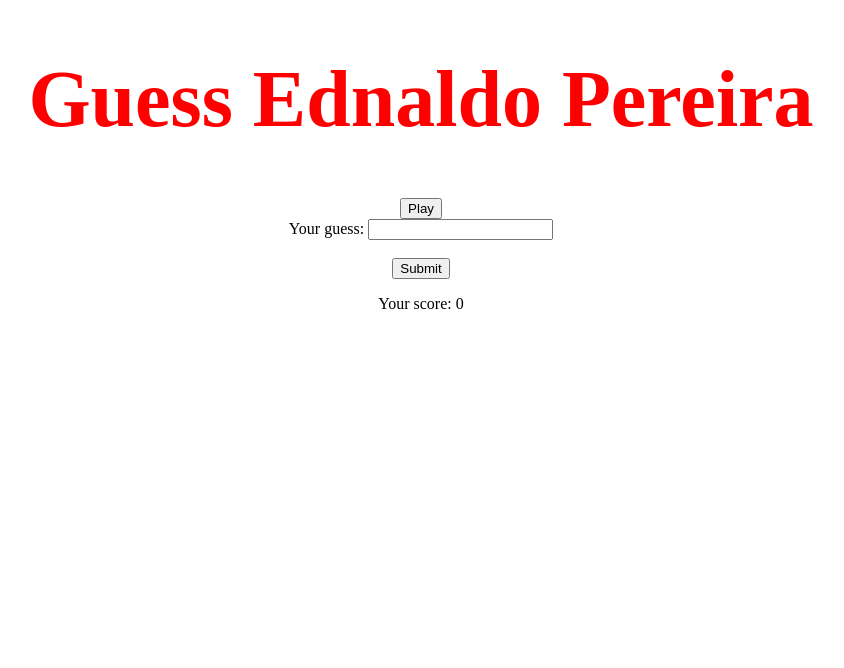
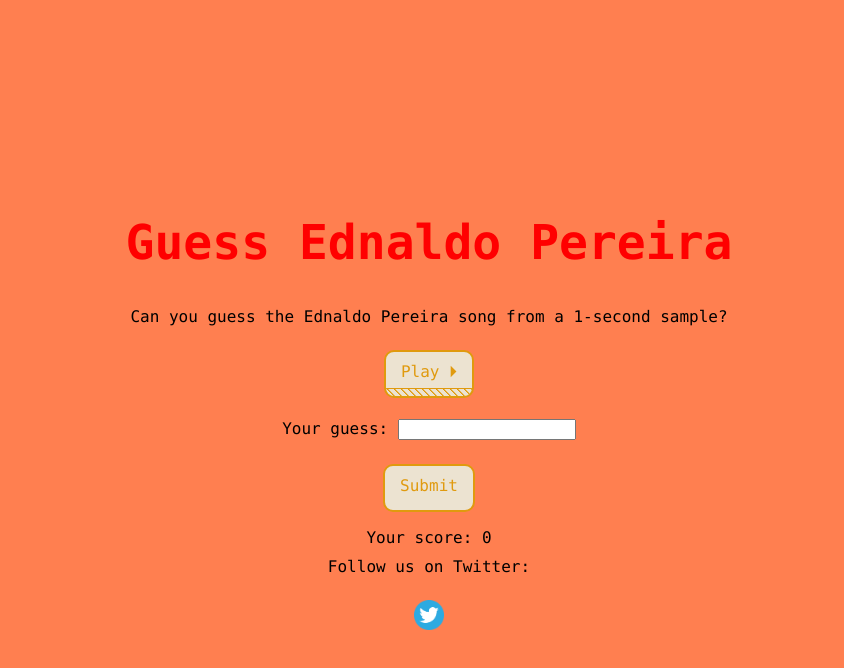
Before and after one commit to galo-io/ednaldo_pereira_guesser, a website: page index.html in a window 1280 px wide. Shown: the whole page, without its empty margins (219-1063 px from the left). Drawn offline with Linux system fonts and the light colour scheme.

Commit message:
CSS to make things pretty

```diff
--- a/index.html
+++ b/index.html
@@ -7,16 +7,23 @@
 <body>
     <h1>Guess Ednaldo Pereira</h1>
     <div align="center">
+        <p>Can you guess the Ednaldo Pereira song from a 1-second sample?</p><br>
         <audio id="player"></audio>
-        <button onclick="playRandomSecond()">Play</button>
+        <button class="btn btn--stripe" onclick="playRandomSecond()">Play ⏵</button>
     </div>
     <div align="center">
         <form action="./result.html" id="form"">
             <label for="guess">Your guess:</label>
-            <input type="text" id="guess" name="guess"><br><br>
-            <input type="submit" value="Submit">
+            <input type="text" id="guess" name="guess" autocomplete="false"><br><br>
+            <input class="btn btn--stripe" type="submit" value="Submit">
         </form>
         <p id="scoreMessage"></p>
     </div>
+    <div align="center">
+        <p>Follow us on Twitter:</p><br>
+        <a href="https://twitter.com/galo_io" target="_blank">
+            <img src="./static/assets/twitter-logo.png" width="30" height="30">
+        </a>
+    </div>
 </body>
 </html>
--- a/index.js
+++ b/index.js
@@ -23,9 +23,7 @@ function getChosenSong() {
     return storedSong ? storedSong : 0;
 }
 
-
 function playRandomSecond() {
-    var messageElement = document.getElementById("scoreMessage");
     var audio = document.getElementById("player");
 
     if (randomSecond === null) { // Check if randomSecond is null (first click)
@@ -52,6 +50,43 @@ function chooseSong() {
     audio.type = 'audio/webm';
 }
 
+function levenshteinDistance(str1, str2) {
+    const m = str1.length;
+    const n = str2.length;
+
+    // Create a 2D array to store the distances
+    const dp = [];
+    for (let i = 0; i <= m; i++) {
+      dp[i] = new Array(n + 1).fill(0);
+    }
+
+    // Initialize the first row and column of the matrix
+    for (let i = 0; i <= m; i++) {
+      dp[i][0] = i;
+    }
+    for (let j = 0; j <= n; j++) {
+      dp[0][j] = j;
+    }
+
+    // Fill in the rest of the matrix
+    for (let i = 1; i <= m; i++) {
+      for (let j = 1; j <= n; j++) {
+        if (str1[i - 1] === str2[j - 1]) {
+          dp[i][j] = dp[i - 1][j - 1];
+        } else {
+          dp[i][j] = 1 + Math.min(
+            dp[i - 1][j - 1], // substitution
+            dp[i][j - 1],     // insertion
+            dp[i - 1][j]      // deletion
+          );
+        }
+      }
+    }
+
+    // The Levenshtein distance is the value in the bottom right cell of the matrix
+    return dp[m][n];
+  }
+
 
 document.addEventListener('DOMContentLoaded', function() {
     var score = getScore();
@@ -63,59 +98,25 @@ document.addEventListener('DOMContentLoaded', function() {
 
     scoreMessage.textContent = `Your score: ${score}`;
 
-    if (window.location.pathname == "/ednaldo_pereira_guesser/" || window.location.pathname == "/") {
+
     chooseSong();
     guessForm.addEventListener('submit', function(event) {
         event.preventDefault(); // Prevent form submission
-            var userGuess = songGuessInput.value.trim();
+        var userGuess = songGuessInput.value.trim().toLowerCase();
         var correctSong = getChosenSong();
         var redirectURL = guessForm.action;
         window.location.href = redirectURL;
-            if (userGuess == correctSong) {
+        var d = levenshteinDistance(userGuess, correctSong);
+        if (d <= 3) {
             score++;
             sessionStorage.setItem('score', score);
             msg = `You got it! The song was ${correctSong}`;
-                sessionStorage.setItem('resultMessage', msg);
         } else {
             score = 0;
             sessionStorage.setItem('score', score);
-                msg = `The song was ${correctSong}`;
+            msg = `You lose :( The song was ${correctSong}`;
+        }
         sessionStorage.setItem('resultMessage', msg);
-            }
         songGuessInput.value = '';
     });
-    } else {
-        chosenSong = getChosenSong();
-        console.log(chosenSong);
-        audioPlayer.src = `static/assets/${chosenSong}.webm`;
-        audioPlayer.type = 'audio/webm';
-        console.log(msg);
-        var resultMessage = document.getElementById('resultMessage');
-        resultMessage.textContent = sessionStorage['resultMessage'];
-    }
-
   });
-// On loaded window:
-/* document.addEventListener('DOMContentLoaded', function() {
-    var scoreElement = document.getElementById('scoreMessage');
-    var form = document.getElementById('form');
-    var audio = document.getElementById('player');
-    if (window.location.pathname == '/') {
-        chooseSong();
-    } else {
-        //audio.src = chosenSong;
-        audio.type = 'audio/webm';
-    }
-
-
-    scoreElement.textContent = `Your score: ${score}`;
-
-    form.addEventListener('submit', function(event) {
-      event.preventDefault(); // Prevent the default form submission
-
-      // Perform any necessary form validation or processing here
-
-      // Redirect the user to /result
-      window.location.href = '/result';
-    });
-  }); */
--- /dev/null
+++ b/result.js
@@ -0,0 +1,24 @@
+function getScore() {
+    var storedScore = sessionStorage.getItem('score');
+    return storedScore ? parseInt(storedScore, 10) : 0;
+}
+
+function getChosenSong() {
+    var storedSong = sessionStorage.getItem('chosenSong');
+    return storedSong ? storedSong : 0;
+}
+
+document.addEventListener('DOMContentLoaded', function() {
+    var score = getScore();
+    var scoreMessage = document.getElementById('scoreMessage');
+    var audioPlayer = document.getElementById('player');
+    var resultMessage = document.getElementById('resultMessage');
+    resultMessage.textContent = sessionStorage['resultMessage'];
+
+    scoreMessage.textContent = `Your score: ${score}`;
+
+    chosenSong = getChosenSong();
+    console.log(chosenSong);
+    audioPlayer.src = `static/assets/${chosenSong}.webm`;
+    audioPlayer.type = 'audio/webm';
+  });
--- /dev/null
+++ b/static/styles/index.scss
@@ -0,0 +1,144 @@
+body {
+    background-color: coral;
+    font-family: "Consolas"
+}
+
+h1 {
+    color: red;
+    font-size: 3em;
+    text-align: center;
+    font-family: "Consolas";
+}
+
+$color-gray: #666;
+$color-black: #000;
+$stripe-height: 7px;
+$btn-color: $color-gray;
+$btn-background: #fff;
+$btn-color-hover: #fff;
+$btn-background-hover: $color-gray;
+$border-color: $color-gray;
+$border-color-hover: $color-black;
+
+@mixin reset-button {
+    overflow : visible;
+    margin : 0;
+    padding : 0;
+    border : 0;
+    background : transparent;
+    font : inherit;
+    line-height : normal;
+    cursor : pointer;
+    -moz-user-select : text;
+
+    &:-moz-focus-inner {
+        padding : 0;
+        border : 0;
+    }
+}
+
+@keyframes stripe-slide {
+    0% { background-position: 0% 0; }
+    100% { background-position: 100% 0; }
+}
+
+body {
+    width: 100%;
+    height: 100vh;
+    display: flex;
+    justify-content: center;
+    align-items: center;
+    flex-direction: column;
+    font-family: sans-serif;
+}
+
+.btn {
+    @include reset-button;
+    display: block;
+    text-decoration: none;
+    text-transform: uppercase;
+    padding: 16px 36px 22px;
+    background-color: $btn-background;
+    color: $btn-color;
+    border: 2px solid $border-color;
+    border-radius: 6px;
+    margin-bottom: 16px;
+    transition: all .5s ease;
+
+    &--stripe {
+        overflow: hidden;
+        position: relative;
+
+        &:after {
+            content: '';
+            display: block;
+            height: $stripe-height;
+            width: 100%;
+            background-image: repeating-linear-gradient(
+                45deg,
+                $border-color,
+                $border-color 1px,
+                transparent 2px,
+                transparent 5px
+            );
+            -webkit-backface-visibility: hidden;
+            backface-visibility: hidden;
+            border-top: 1px solid $border-color;
+            position: absolute;
+            left: 0;
+            bottom: 0;
+            background-size: $stripe-height $stripe-height;
+        }
+
+        &:hover {
+            background-color: $btn-background-hover;
+            color: $btn-color-hover;
+            border-color: $border-color-hover;
+
+            &:after {
+                background-image: repeating-linear-gradient(
+                    45deg,
+                    $btn-color-hover,
+                    $btn-color-hover 1px,
+                    transparent 2px,
+                    transparent 5px
+                );
+                border-top: 1px solid $border-color-hover;
+                animation: stripe-slide 12s infinite linear forwards;
+            }
+        }
+    }
+
+    &--large {
+        width: 50%;
+    }
+
+    &--radius {
+        border-radius: 36px;
+    }
+}
+
+/* .button, input[type=submit] {
+    background-color: orange;
+    border: none;
+    color: white;
+    padding: 15px 32px;
+    text-align: center;
+    text-decoration: none;
+    font-family: "Consolas";
+    display: inline-block;
+    font-size: 16px;
+  } */
+
+p {
+    color: black;
+    margin: 5px 0;
+}
+
+button {
+    margin: 5px 0;
+}
+
+input {
+    margin: 5px 0;
+}
```
Also changed, not shown: result.html (+3 -3 lines), static/assets/galo_io.jpg (added), static/assets/twitter-logo.png (added), static/styles/index.css, 1 other file. Lines whose indentation alone changed are shown as unchanged.
